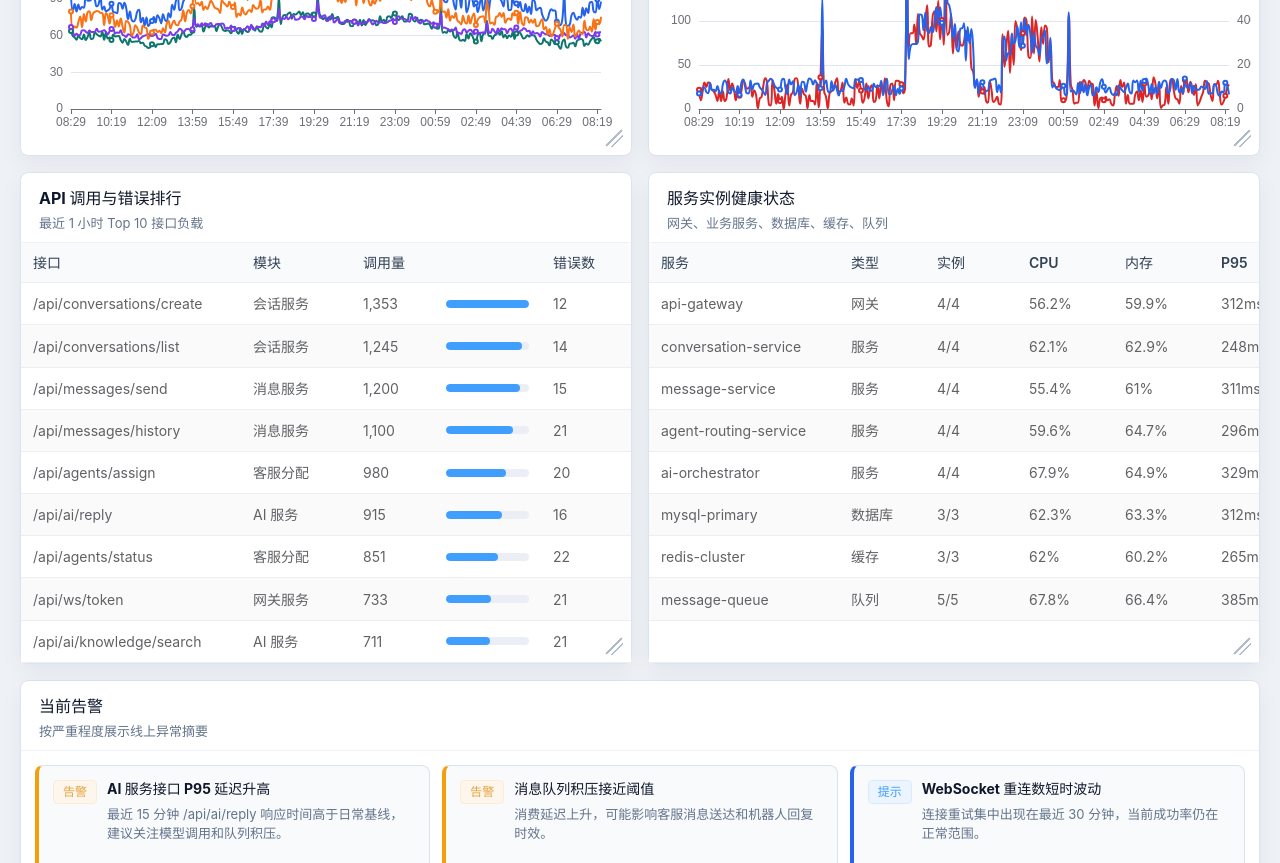
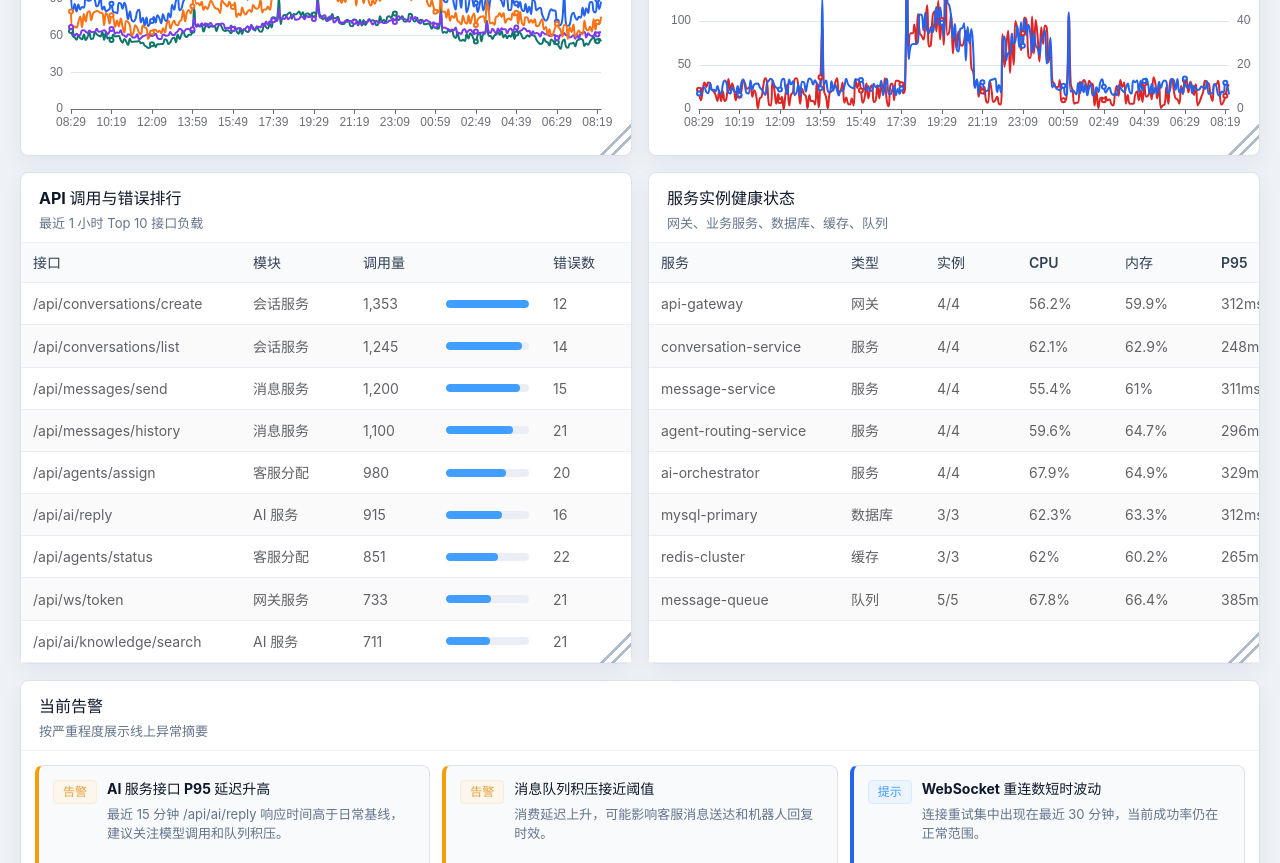
Before and after one commit to bingoyangcs/wellytalk_dashboard, a Vue app: page / in a window 1280 px wide. Shown: the part 1820-2683 px from the top of the page. Built offline with nearby package versions, Linux system fonts and the light colour scheme.

Commit message:
Fix table resize handle interaction

```diff
--- a/src/components/ApiRankingTable.vue
+++ b/src/components/ApiRankingTable.vue
@@ -38,7 +38,8 @@
       class="resize-handle"
       type="button"
       aria-label="拖拽调整表格大小"
-      @pointerdown="startResize"
+      title="拖拽调整大小"
+      @pointerdown.stop.prevent="startResize"
     ></button>
   </section>
 </template>
--- a/src/components/EChartPanel.vue
+++ b/src/components/EChartPanel.vue
@@ -16,7 +16,8 @@
       class="chart-resize-handle"
       type="button"
       aria-label="拖拽调整图表大小"
-      @pointerdown="startResize"
+      title="拖拽调整大小"
+      @pointerdown.stop.prevent="startResize"
     ></button>
   </section>
 </template>
--- a/src/components/ServiceHealthTable.vue
+++ b/src/components/ServiceHealthTable.vue
@@ -42,7 +42,8 @@
       class="resize-handle"
       type="button"
       aria-label="拖拽调整表格大小"
-      @pointerdown="startResize"
+      title="拖拽调整大小"
+      @pointerdown.stop.prevent="startResize"
     ></button>
   </section>
 </template>
--- a/src/composables/useResizablePanel.ts
+++ b/src/composables/useResizablePanel.ts
@@ -32,6 +32,7 @@ export function useResizablePanel(options: ResizablePanelOptions = {}) {
   }));
 
   function startResize(event: PointerEvent) {
+    event.preventDefault();
     const grid = panelRef.value?.parentElement;
     if (!grid) return;
 
@@ -52,10 +53,13 @@ export function useResizablePanel(options: ResizablePanelOptions = {}) {
 
     window.addEventListener('pointermove', handleResize);
     window.addEventListener('pointerup', stopResize);
+    window.addEventListener('pointercancel', stopResize);
+    document.body.classList.add('is-resizing-panel');
   }
 
   function handleResize(event: PointerEvent) {
     if (!resizeState) return;
+    event.preventDefault();
 
     const spanDelta = Math.round((event.clientX - resizeState.startX) / resizeState.columnWidth);
     columnSpan.value = Math.min(
@@ -75,12 +79,16 @@ export function useResizablePanel(options: ResizablePanelOptions = {}) {
     resizeState = undefined;
     window.removeEventListener('pointermove', handleResize);
     window.removeEventListener('pointerup', stopResize);
+    window.removeEventListener('pointercancel', stopResize);
+    document.body.classList.remove('is-resizing-panel');
     options.onResize?.();
   }
 
   onBeforeUnmount(() => {
     window.removeEventListener('pointermove', handleResize);
     window.removeEventListener('pointerup', stopResize);
+    window.removeEventListener('pointercancel', stopResize);
+    document.body.classList.remove('is-resizing-panel');
   });
 
   return {
--- a/src/styles.css
+++ b/src/styles.css
@@ -201,26 +201,34 @@ input {
 .resize-handle,
 .chart-resize-handle {
   position: absolute;
-  right: 8px;
-  bottom: 8px;
-  width: 18px;
-  height: 18px;
+  right: 0;
+  bottom: 0;
+  z-index: 20;
+  width: 34px;
+  height: 34px;
   padding: 0;
   border: 0;
   border-radius: 4px;
   background:
-    linear-gradient(135deg, transparent 0 46%, #94a3b8 46% 54%, transparent 54%),
-    linear-gradient(135deg, transparent 0 64%, #94a3b8 64% 72%, transparent 72%);
+    linear-gradient(135deg, transparent 0 54%, #94a3b8 54% 60%, transparent 60%),
+    linear-gradient(135deg, transparent 0 70%, #94a3b8 70% 76%, transparent 76%);
   cursor: nwse-resize;
   opacity: 0.72;
+  touch-action: none;
 }
 
 .resize-handle:hover,
 .chart-resize-handle:hover {
   opacity: 1;
   background:
-    linear-gradient(135deg, transparent 0 46%, #2563eb 46% 54%, transparent 54%),
-    linear-gradient(135deg, transparent 0 64%, #2563eb 64% 72%, transparent 72%);
+    linear-gradient(135deg, transparent 0 54%, #2563eb 54% 60%, transparent 60%),
+    linear-gradient(135deg, transparent 0 70%, #2563eb 70% 76%, transparent 76%);
+}
+
+.is-resizing-panel,
+.is-resizing-panel * {
+  cursor: nwse-resize !important;
+  user-select: none !important;
 }
 
 .rank-cell {
```
